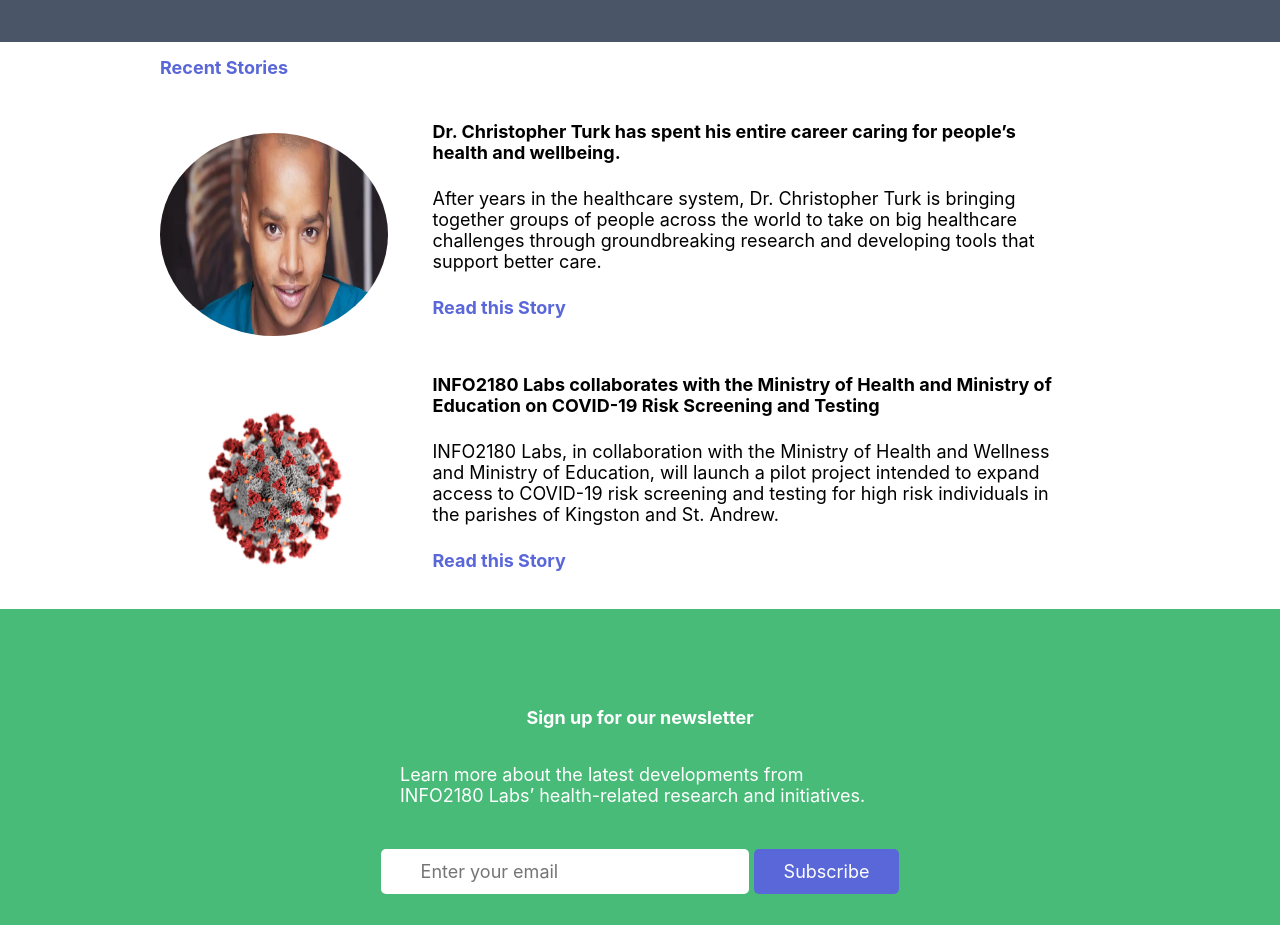
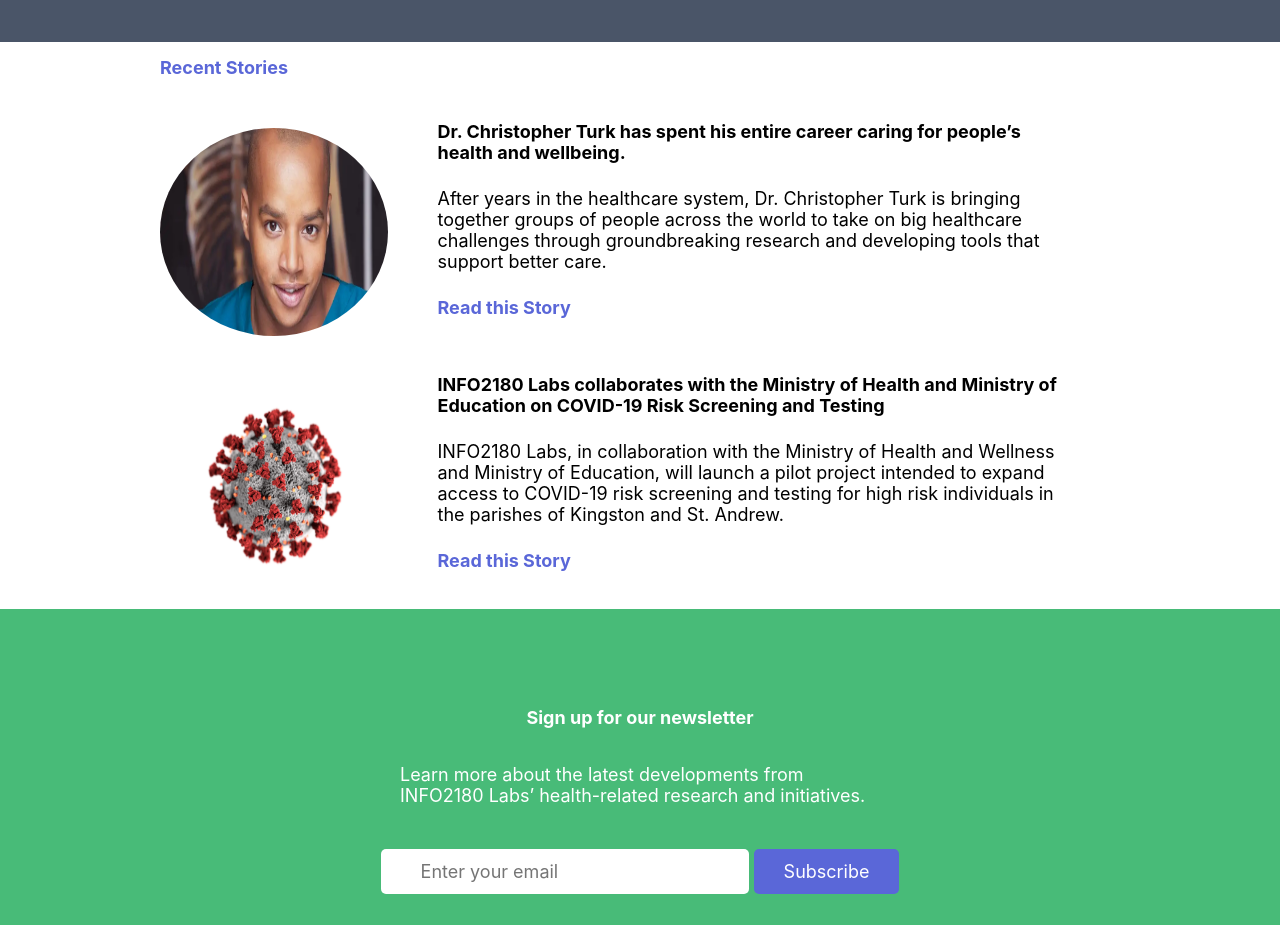
Before and after one commit to Aybarineecm/info2180-project1, a plain HTML site: page index.html in a window 1280 px wide. Shown: the part 1220-2145 px from the top of the page. Drawn offline with Linux system fonts and the light colour scheme.

Commit message:
final version added

```diff
--- a/styles.css
+++ b/styles.css
@@ -160,11 +160,11 @@ header ul
 
 article img
 {
+    border-radius: 50%;
     max-width: 25%;
     max-height: 25%;
-    border-radius: 100%;
-    margin-right:45px;
-    margin-top:30px;
+    margin-right:50px;
+    margin-top:25px;
 
 }
 
```
